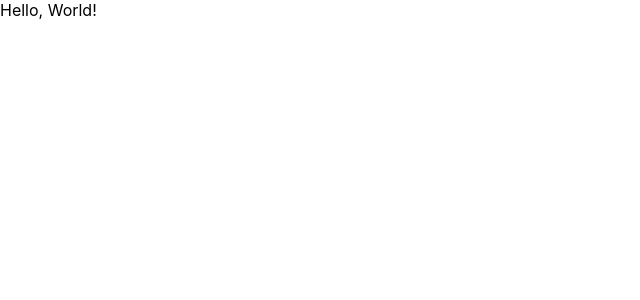
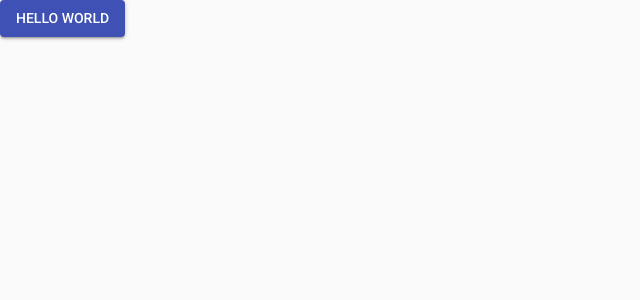
Before and after one commit to joaobertacchi/readable-react-frontend, a React (Create React App) app: page / in a window 1280 px wide. Shown: the top 300 px of the page, without its empty margins (0-640 px from the left). Built offline with nearby package versions, Linux system fonts and the light colour scheme.

Commit message:
chore: initial material-ui configuration

```diff
--- a/public/index.html
+++ b/public/index.html
@@ -5,7 +5,7 @@
     <link rel="shortcut icon" href="%PUBLIC_URL%/favicon.ico" />
     <meta
       name="viewport"
-      content="width=device-width, initial-scale=1, shrink-to-fit=no"
+      content="width=device-width, initial-scale=1, shrink-to-fit=no, minimum-scale=1"
     />
     <meta name="theme-color" content="#000000" />
     <!--
--- a/src/components/App.js
+++ b/src/components/App.js
@@ -1,15 +1,20 @@
 // @flow
 
 import React, { Component } from 'react';
+import CssBaseline from '@material-ui/core/CssBaseline';
+import Button from '@material-ui/core/Button';
 
 type Props = {};
 
 class App extends Component<Props> {
   render() {
     return (
-      <div>
-        Hello, World!
-      </div>
+      <React.Fragment>
+        <CssBaseline />
+        <Button variant="contained" color="primary">
+          Hello World
+        </Button>
+      </React.Fragment>
     );
   }
 }
--- a/src/index.css
+++ /dev/null
@@ -1,14 +0,0 @@
-body {
-  margin: 0;
-  padding: 0;
-  font-family: -apple-system, BlinkMacSystemFont, "Segoe UI", "Roboto", "Oxygen",
-    "Ubuntu", "Cantarell", "Fira Sans", "Droid Sans", "Helvetica Neue",
-    sans-serif;
-  -webkit-font-smoothing: antialiased;
-  -moz-osx-font-smoothing: grayscale;
-}
-
-code {
-  font-family: source-code-pro, Menlo, Monaco, Consolas, "Courier New",
-    monospace;
-}
--- a/src/index.js
+++ b/src/index.js
@@ -1,7 +1,6 @@
 import React from 'react';
 import ReactDOM from 'react-dom';
 import 'typeface-roboto';
-import './index.css';
 import App from './components/App';
 
 ReactDOM.render(<App />, document.getElementById('root'));
```
